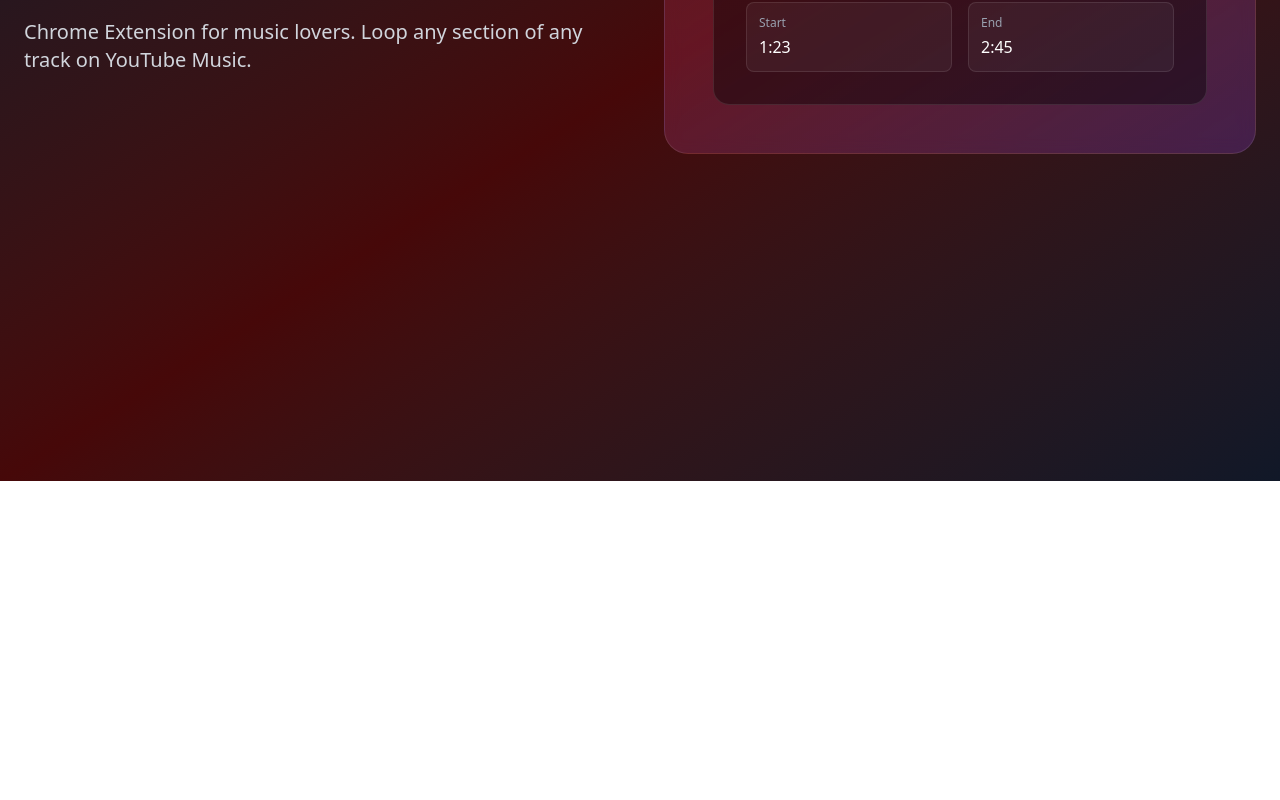
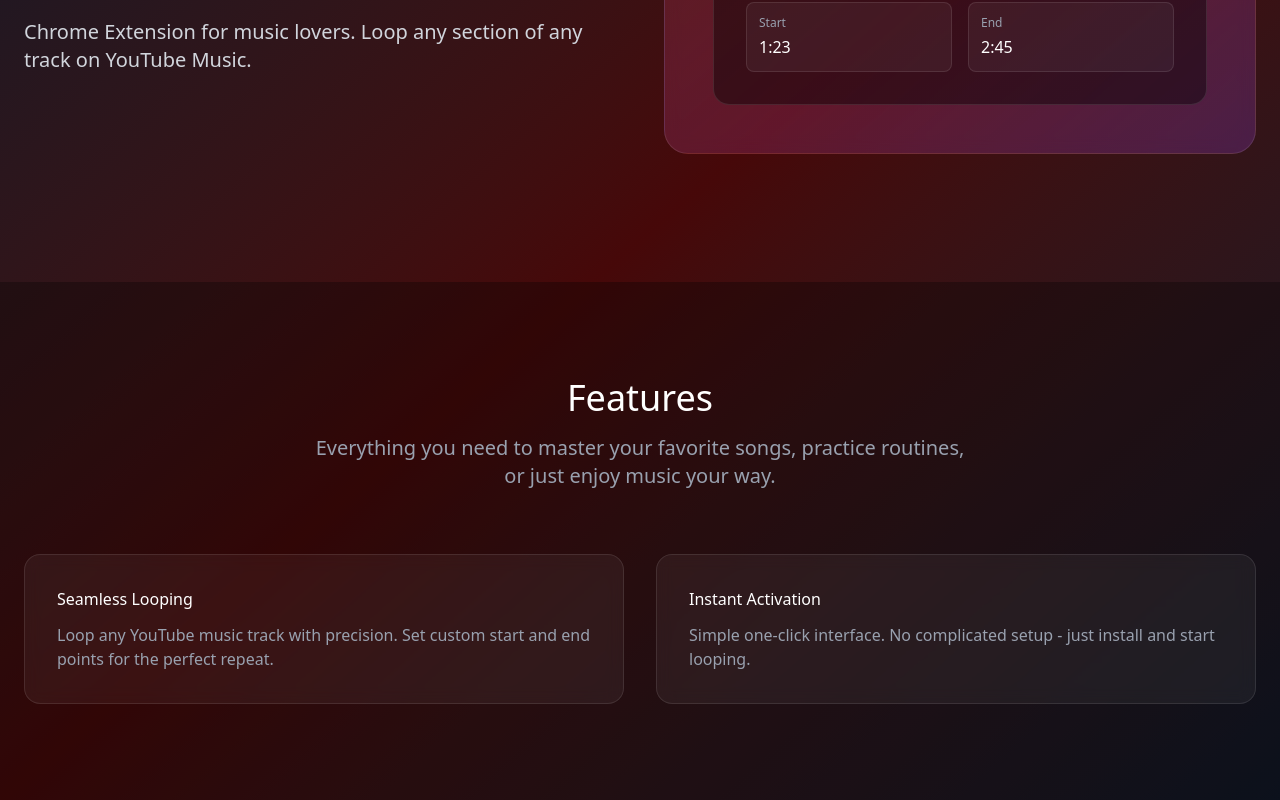
Before and after one commit to iajaymk/yt-looper-web, a React (Vite) app: page / in a window 1280 px wide. Shown: the part 319-1119 px from the top of the page. Before the commit the page ends 800 px from the top, so only its background shows below. Built offline with nearby package versions, Linux system fonts and the light colour scheme.

Commit message:
Add Features component to showcase app capabilities

```diff
--- a/src/App.jsx
+++ b/src/App.jsx
@@ -1,4 +1,5 @@
 import "./App.css";
+import Features from "./components/Features";
 import Hero from "./components/Hero";
 import NavBar from "./components/NavBar";
 
@@ -8,6 +9,7 @@ function App() {
       <div className="min-h-screen bg-gradient-to-br from-gray-900 via-red-950 to-gray-900">
         <NavBar />
         <Hero />
+        <Features />
       </div>
     </>
   );
--- /dev/null
+++ b/src/components/Features.jsx
@@ -0,0 +1,41 @@
+const Features = () => {
+  const features = [
+    {
+      title: "Seamless Looping",
+      description:
+        "Loop any YouTube music track with precision. Set custom start and end points for the perfect repeat.",
+    },
+    {
+      title: "Instant Activation",
+      description:
+        "Simple one-click interface. No complicated setup - just install and start looping.",
+    },
+  ];
+
+  return (
+    <section id="features" className="bg-black/30 py-24">
+      <div className="max-w-7xl mx-auto px-6">
+        <div className="text-center mb-16">
+          <h2 className="text-white mb-4 text-2xl md:text-4xl">Features</h2>
+          <p className="text-gray-400 text-md md:text-xl max-w-2xl mx-auto">
+            Everything you need to master your favorite songs, practice
+            routines, or just enjoy music your way.
+          </p>
+        </div>
+        <div className="grid md:grid-cols-2 gap-8">
+          {features.map((feature, index) => (
+            <div
+              key={index}
+              className="bg-white/5 backdrop-blur-sm rounded-2xl p-8 border border-white/10 hover:border-red-500/50 transition-all hover:scale-105"
+            >
+              <h3 className="text-white mb-3">{feature.title}</h3>
+              <p className="text-gray-400">{feature.description}</p>
+            </div>
+          ))}
+        </div>
+      </div>
+    </section>
+  );
+};
+
+export default Features;
```
